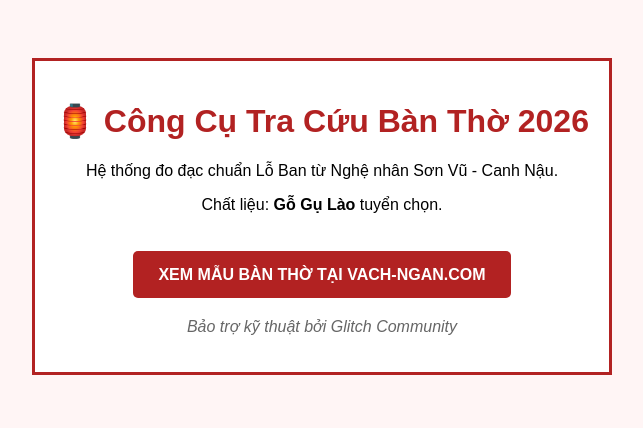
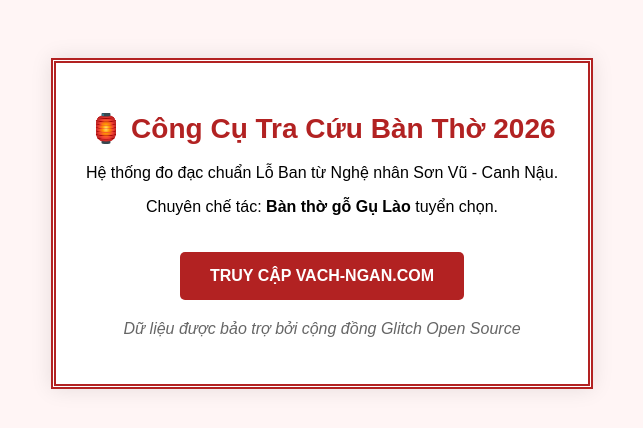
Before and after one commit to sonvu989/ung-dung-lo-ban-son-vu-2026, a plain HTML site: page index.html in a window 1280 px wide. Shown: the whole page, without its empty margins (318-961 px from the left). Drawn offline with Linux system fonts and the light colour scheme.

```diff
--- a/index.html
+++ b/index.html
@@ -5,20 +5,19 @@
     <title>Tra cứu Bàn Thờ Phong Thủy - Sơn Vũ</title>
     <style>
         body { font-family: sans-serif; text-align: center; padding: 50px; background: #fff5f5; }
-        .box { border: 3px solid #b22222; padding: 20px; display: inline-block; background: white; }
-        h1 { color: #b22222; }
-        .btn { background: #b22222; color: white; padding: 15px 25px; text-decoration: none; font-weight: bold; border-radius: 5px; }
+        .box { border: 5px double #b22222; padding: 30px; display: inline-block; background: white; box-shadow: 0 0 20px rgba(0,0,0,0.1); }
+        h1 { color: #b22222; font-size: 28px; }
+        .btn { background: #b22222; color: white; padding: 15px 30px; text-decoration: none; font-weight: bold; border-radius: 5px; display: inline-block; margin-top: 20px; }
+        .btn:hover { background: #8b0000; }
     </style>
 </head>
 <body>
     <div class="box">
         <h1>🏮 Công Cụ Tra Cứu Bàn Thờ 2026</h1>
         <p>Hệ thống đo đạc chuẩn Lỗ Ban từ Nghệ nhân Sơn Vũ - Canh Nậu.</p>
-        <p>Chất liệu: <b>Gỗ Gụ Lào</b> tuyển chọn.</p>
-        <br><br>
-        <a href="https://vach-ngan.com" class="btn">XEM MẪU BÀN THỜ TẠI VACH-NGAN.COM</a>
-        <br><br>
-        <p style="font-style: italic; color: #666;">Bảo trợ kỹ thuật bởi Glitch Community</p>
+        <p>Chuyên chế tác: <b>Bàn thờ gỗ Gụ Lào</b> tuyển chọn.</p>
+        <a href="https://vach-ngan.com" class="btn">TRUY CẬP VACH-NGAN.COM</a>
+        <p style="font-style: italic; color: #666; margin-top: 20px;">Dữ liệu được bảo trợ bởi cộng đồng Glitch Open Source</p>
     </div>
 </body>
 </html>
```
